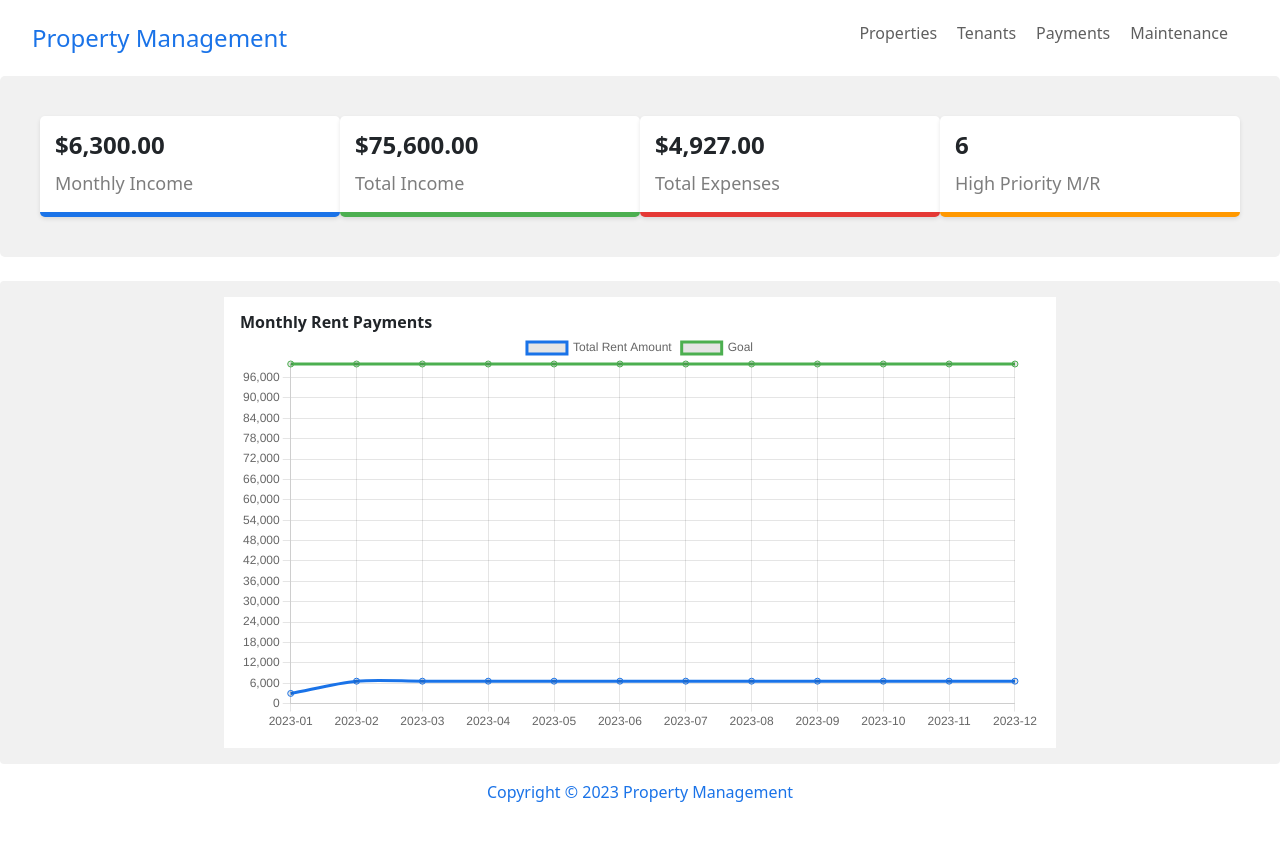
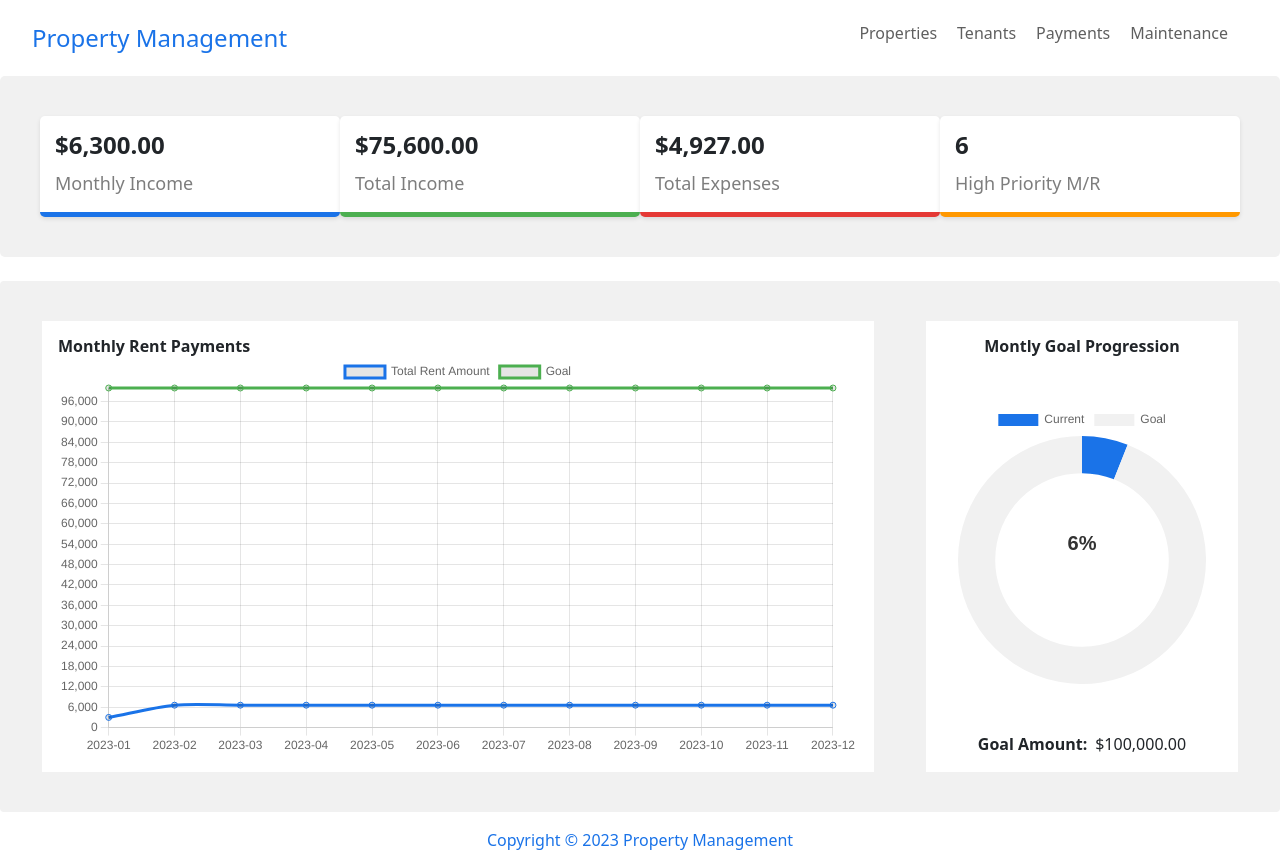
Before and after one commit to zsherman2510/PropertyManagmentProject, a React (Vite) app: page / in a window 1280 px wide. Before the commit the page ends 820 px from the top, so only its background shows below. Built offline with nearby package versions, Linux system fonts and the light colour scheme.

Commit message:
finished financial goal

```diff
--- /dev/null
+++ b/src/components/Dashboard/FinancialGoal.jsx
@@ -0,0 +1,68 @@
+import React from 'react'
+import { Doughnut } from 'react-chartjs-2'
+
+const FinancialGoal = ({ goalAmount, goalPercentage}) => {
+
+  const dollarGoalAmount = goalAmount.toLocaleString("en-US", {
+    style: "currency",
+    currency: "USD",
+  })
+
+  const data = {
+    labels: ["Current", "Goal"],
+    datasets: [
+      {
+        label: "Progression",
+        data: [goalPercentage, 100 - goalPercentage],
+        backgroundColor: ["#1a73e8", '#f1f1f1'],
+        borderWidth: 0
+      }
+    ]
+  }
+
+  const plugins = [
+    {
+      id: "custom-text",
+      beforeDraw: (chart) => {
+        let ctx = chart.ctx;
+        let width = chart.width;
+        let height = chart.height;
+
+        let goalPercent = chart.options.plugins.goalPercentage;
+
+        ctx.restore();
+        ctx.font = "bold 20px Arial";
+        ctx.fillStyle = '#333';
+        ctx.textAlign = 'center';
+        ctx.textBaseline = 'middle';
+        ctx.fillText(`${goalPercent + "%"}`, width /2, height /2 );
+      }
+    }
+  ];
+
+  const options = {
+    cutout: "70%",
+    plugins: {
+      legend: {
+        display: true,
+      },
+      tooltip: {
+        enabled: true,
+      },
+      goalPercentage: goalPercentage,
+    }
+  }
+  return (
+    <div className="dashboard-background p-3">
+      <h2 className="text-center mb-5 font-bold">Montly Goal Progression</h2>
+      <Doughnut id="doughnutChart" data={data} options={options} plugins={plugins} />
+
+      <div className="mt-5 text-center">
+        <span className="goal-amount-label font-bold">Goal Amount:</span>
+        <span className="goal-amount-value ml-2">{dollarGoalAmount}</span>
+      </div>
+    </div>
+  )
+}
+
+export default FinancialGoal
--- a/src/components/Dashboard/index.jsx
+++ b/src/components/Dashboard/index.jsx
@@ -3,6 +3,7 @@ import OverallSummary from './OverallSummary';
 import FinancialSummary from './FinancialSummary';
 import Chart from "chart.js/auto"
 import { CategoryScale } from 'chart.js';
+import FinancialGoal from './FinancialGoal';
 
 Chart.register(CategoryScale);
 const Dashboard = () => {
@@ -31,9 +32,9 @@ const Dashboard = () => {
     }
     fetchData();
   }, [])
+
   const monthlyGoal = 100000;
   const months = [...new Set(payments.map(payment => payment.date.substring(0, 7)))];
-
   const totalIncome = payments.reduce((sum, payment) => sum + payment.amount, 0);
   const totalExpenses = expenses.reduce((sum, expense) => sum + expense.amount, 0);
   const highPriorityMaintenance = maintenance.filter((request) => request.priority === "High");
@@ -42,7 +43,8 @@ const Dashboard = () => {
     return averageIncome;
   }
   const totalMonthlyIncome = calculateAverageMonthlyIncome();
-
+  const goalPercentage = (totalMonthlyIncome / monthlyGoal) * 100;
+  const adjustedPercentage = goalPercentage.toFixed(0);
 
 
   return (
@@ -52,7 +54,9 @@ const Dashboard = () => {
         <div className='col-12 col-md-8'>
           <FinancialSummary payments={payments} monthlyGoal={monthlyGoal} months={months}/>
         </div>
-
+        <div className="col-12 col-md-3 my-4">
+          <FinancialGoal goalAmount={monthlyGoal} goalPercentage={adjustedPercentage}/>
+        </div>
       </div>
     </div>
   )
```
